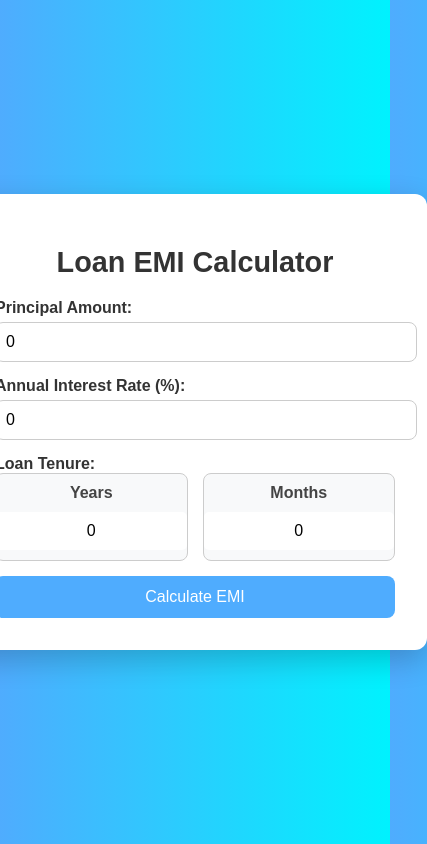
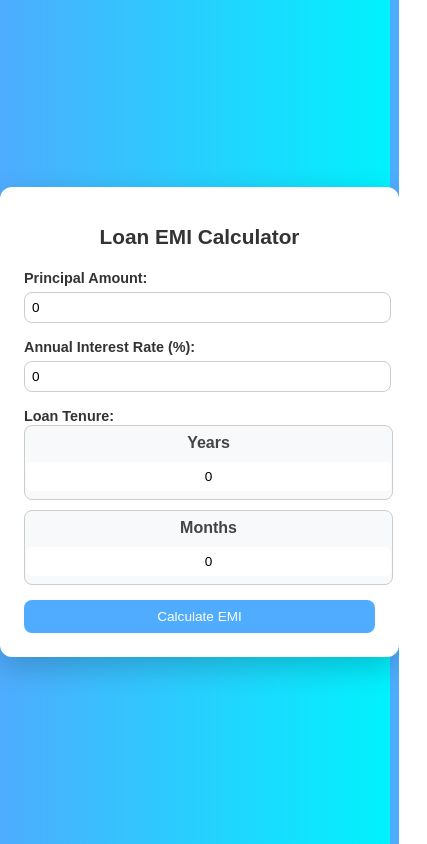
Before and after one commit to vikarnjha/React-EMI-SIP-Calculator, a React (Vite) app in the folder emi-sip-calculator/: page / in a window 390 px wide. Shown: the whole page, 427 px wide, since content can reach past the window. Built offline with nearby package versions, Linux system fonts and the light colour scheme.

Commit message:
media query added

```diff
--- a/emi-sip-calculator/src/components/EMICalc.css
+++ b/emi-sip-calculator/src/components/EMICalc.css
@@ -184,3 +184,97 @@ h1 {
     transform: translateY(0);
   }
 }
+
+
+/* Responsive Design */
+@media (max-width: 768px) {
+    /* Adjust container width */
+    .container {
+      width: 90%;
+      padding: 1.5rem;
+    }
+
+    /* Reduce heading size */
+    h1 {
+      font-size: 1.5rem;
+    }
+
+    /* Adjust input fields */
+    .input-group input {
+      font-size: 0.9rem;
+      padding: 8px;
+    }
+
+    /* Tenure Inputs */
+    .tenure-inputs {
+      flex-direction: column;
+      gap: 10px;
+    }
+
+    .tenure-box {
+      width: 100%;
+      padding: 8px;
+    }
+
+    .tenure-box input {
+      font-size: 0.9rem;
+    }
+
+    /* Button */
+    .calculate-btn {
+      font-size: 0.9rem;
+      padding: 10px;
+    }
+
+    /* Result Box */
+    .result-box {
+      padding: 10px;
+    }
+
+    .result-title {
+      font-size: 1.1rem;
+    }
+
+    .result-item {
+      font-size: 0.9rem;
+    }
+
+    /* GST Text */
+    .gst-text {
+      font-size: 0.85rem;
+    }
+  }
+
+  /* For very small screens (≤ 480px) */
+  @media (max-width: 480px) {
+    h1 {
+      font-size: 1.3rem;
+    }
+
+    .input-group label {
+      font-size: 0.9rem;
+    }
+
+    .input-group input {
+      font-size: 0.85rem;
+      padding: 7px;
+    }
+
+    .calculate-btn {
+      font-size: 0.85rem;
+      padding: 9px;
+    }
+
+    .result-title {
+      font-size: 1rem;
+    }
+
+    .result-item {
+      font-size: 0.85rem;
+      padding: 8px 0;
+    }
+
+    .gst-text {
+      font-size: 0.8rem;
+    }
+  }
```
